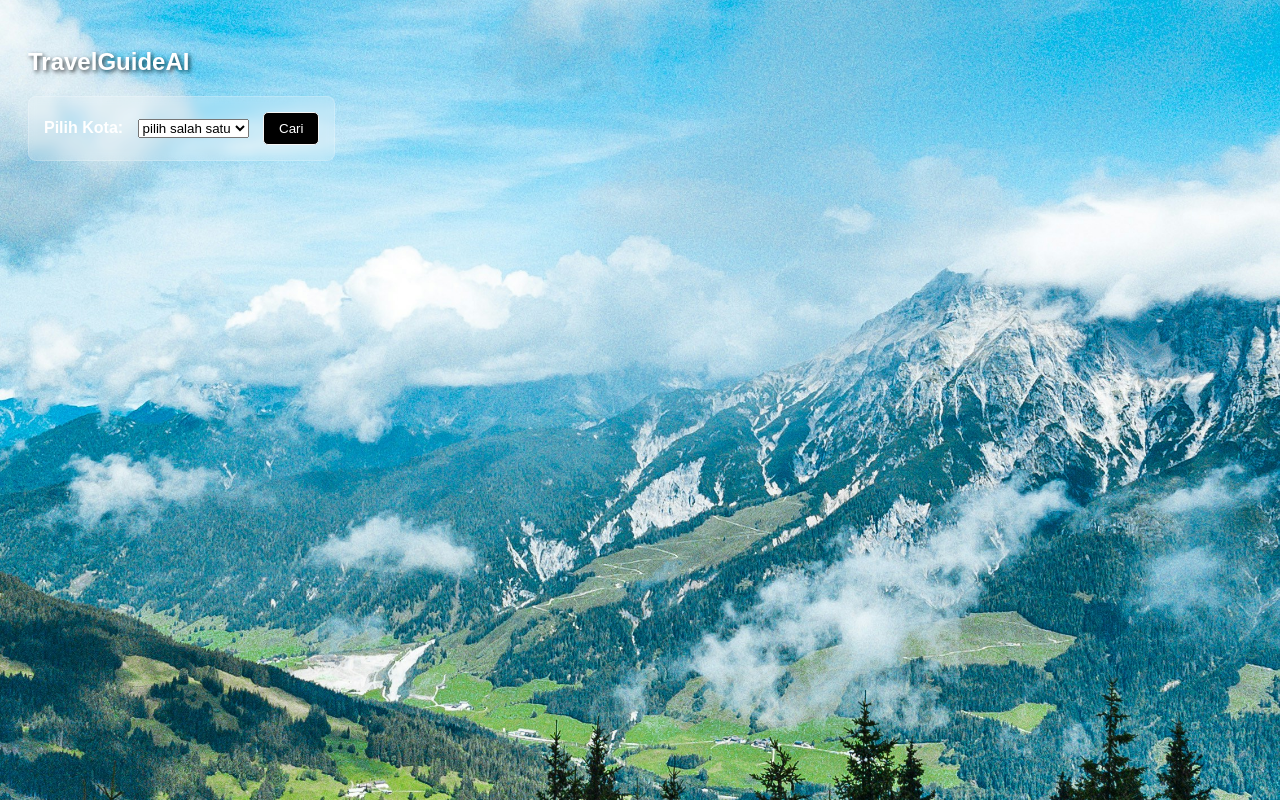
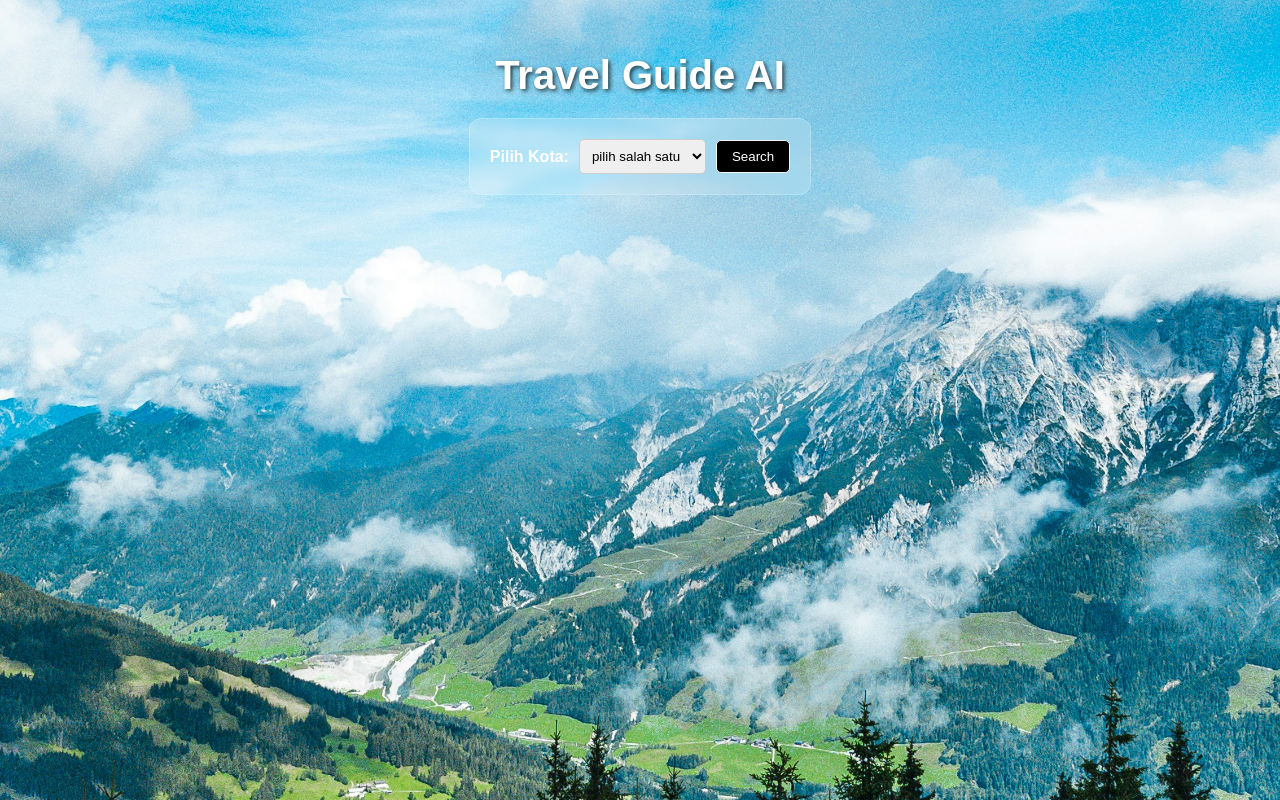
Before and after one commit to fitrimuslikhah/TravelGuideAI-RAG, a Flask app: page / in a window 1280 px wide. Run offline with Flask 3, Linux system fonts and the light colour scheme.

```diff
--- a/app.py
+++ b/app.py
@@ -1,11 +1,18 @@
 import os
 from flask import Flask, render_template, request
 from google import genai
+import markdown
+from opentelemetry import trace
+from opentelemetry.sdk.trace import TracerProvider
+from dotenv import load_dotenv
 
 app = Flask (__name__)
+load_dotenv()
 
 # Menggunakan gemini API sebagai pengganti dari AWS Bedrock
-client = genai.Client(api_key=os.environ.get("GEMINI_API_KEY") or "dummy_key_for_testing")
+client = genai.Client (
+    api_key=os.environ.get("GEMINI_API_KEY")
+)
 
 # Simulasi fungsi S3 Knowledge Base (Membaca file dari folder riviews)
 def read_lokal_reviews(city_name):
@@ -26,13 +33,16 @@ def home():
         prompt = f"Berdasarkan ulasan berikut: '{context}, berikut panduan wisata singkat untuk kota '{city}."
 
         response = client.models.generate_content(
-            model='gemini-3.6-flash',
+            model='models/gemini-3.1-flash-lite',
             contents=prompt
         )
-        result = response.text
+        raw_text = response.text
+
+        # Mengubah text markdown dari ai menjadi format html murni
+        result = markdown.markdown(raw_text)
 
     # Memanggil file yang ada di folder templates
     return render_template("index.html", result=result, context=context)
 
 if __name__ == "__main__":
-    app.run(debug=True, port=5000)
+    app.run(host='0.0.0.0', debug=True, port=5000)
--- a/requirements.txt
+++ b/requirements.txt
@@ -1,3 +1,7 @@
 flask
 pytest
-google-genai
+google-genai==2.19.0
+markdown
+opentelemetry-api
+opentelemetry-sdk
+python-dotenv
--- /dev/null
+++ b/reviews/bandung.txt
@@ -0,0 +1 @@
+bandung terkenal akan cuaca sejuknya
--- /dev/null
+++ b/reviews/semarang.txt
@@ -0,0 +1 @@
+semarang ialah kota yang cantik
--- /dev/null
+++ b/reviews/surabaya.txt
@@ -0,0 +1 @@
+surabaya kota yang indah
--- a/reviews/tokyo.txt
+++ /dev/null
@@ -1 +0,0 @@
-Tokyo bagus di musim semi.
--- /dev/null
+++ b/reviews/yogyakarta.txt
@@ -0,0 +1 @@
+yogyakarta terkenal akan indahnya kota
--- a/templates/index.html
+++ b/templates/index.html
@@ -3,10 +3,11 @@
 <head>
     <meta charset="UTF-8">
     <meta name="viewport" content="width=device-width, initial-scale=1.0">
-    <title>TravelGuideAI -Local</title>
+    <title>TravelGuideAI-Local</title>
     <style>
         body {
                 font-family: sans-serif;
+                margin: 0;
                 padding: 20px;
                 background-image: url("{{ url_for('static', filename='view.jpg') }}");
                 background-size: cover;
@@ -15,59 +16,111 @@
                 background-position: center;
                 color: white;
                 text-shadow: 2px 2px 4px rgba(0, 0, 0, 0.7);
+                height: 100vh;
+                overflow: hidden;
+                display: flex;
+                flex-direction: column;
+                align-items: center;
+                justify-content: flex-start;
+                box-sizing: border-box;
         }
+
+        .content-container {
+            display: flex;
+            flex-direction: column;
+            align-items: center;
+            text-align: center;
+            width: 100%;
+            max-width: 650px;
+            height: 90vh;
+            box-sizing: border-box;
+        }
+
         h2 {
             margin-bottom: 20px;
+            font-size: 2.5rem;
+            flex-shrink: 0; /* biar engga nyusut */
         }
 
         form {
             background-color: rgba(255, 255, 255, 0.2);
-            padding: 15px;
-            border-radius: 8px;
-            display: inline-block;
+            padding: 20px;
+            border-radius: 12px;
             backdrop-filter: blur(5px);
             border: 1px solid rgba(255, 255, 255, 0.2);
             text-shadow: none;
             color: white;
+            display: flex;
+            align-items: center;
+            gap: 10px;
+            flex-shrink: 0;
         }
 
         label {
             font-weight: bold;
-            margin-right: 10px;
+        }
+
+        select {
+            padding: 8px;
+            border-radius: 5px;
+            border: 1px solid #ccc;
+            outline: none;
         }
 
         button {
             padding: 8px 15px;
             border-radius: 5px;
-            border: 1px solid  whitesmoke;
+            border: 1px solid whitesmoke;
             background-color: black;
             cursor: pointer;
-            margin-left: 10px;
             color: white;
         }
 
         button:hover {
             background-color: crimson;
         }
+
+        .result-box {
+            margin-top: 25px;
+            background: rgba(0, 0, 0, 0.6);
+            padding: 20px;
+            border-radius: 10px;
+            text-align: left;
+            width: 100%;
+            flex: 1;
+            overflow: auto; /* untuk bisa di scroll kalau text panjang */
+            backdrop-filter: blur(5px);
+            border: 1px solid black;
+        }
     </style>
 </head>
-    <h2>TravelGuideAI</h2>
+<body>
+
+    <div class="content-container">
+        <h2>Travel Guide AI</h2>
+
         <form method="POST">
             <label>Pilih Kota:</label>
-
-        <select name="city" >
-            <option value="disabled diselect">pilih salah satu</option>
-            <option value="tokyo">Tokyo</option>
+            <select name="city">
+                <option value="" disabled selected>pilih salah satu</option>
+                <option value="bandung">Bandung</option>
                 <option value="bali">Bali</option>
+                <option value="yogyakarta">Yogyakarta</option>
+                <option value="semarang">Semarang</option>
+                <option value="surabaya">Surabaya</option>
             </select>
-       <button type="submit">Cari</button>
+            <button type="submit">Search</button>
         </form>
 
         {% if result %}
+            <div class="result-box">
                 <h3>Hasil Rekomendasi AI</h3>
-        <p>{{ result }}</p>
-        <hr>
-        <small><b>Data Context (Simulasi S3 Knowledge Base)</b> {{ context }}</small>
+                <div>{{ result | safe }}</div>
+                <hr style="border: 0.5px solid rgba(255,255,255,0.3);">
+                <small><b>Data Context (Simulasi S3 Knowledge Base):</b> {{ context }}</small>
+            </div>
         {% endif %}
+    </div>
+
 </body>
 </html>
```
Also changed, not shown: compose.yaml (added, +7 -0 lines), README.md, 2 other files. Lines whose indentation alone changed are shown as unchanged.
